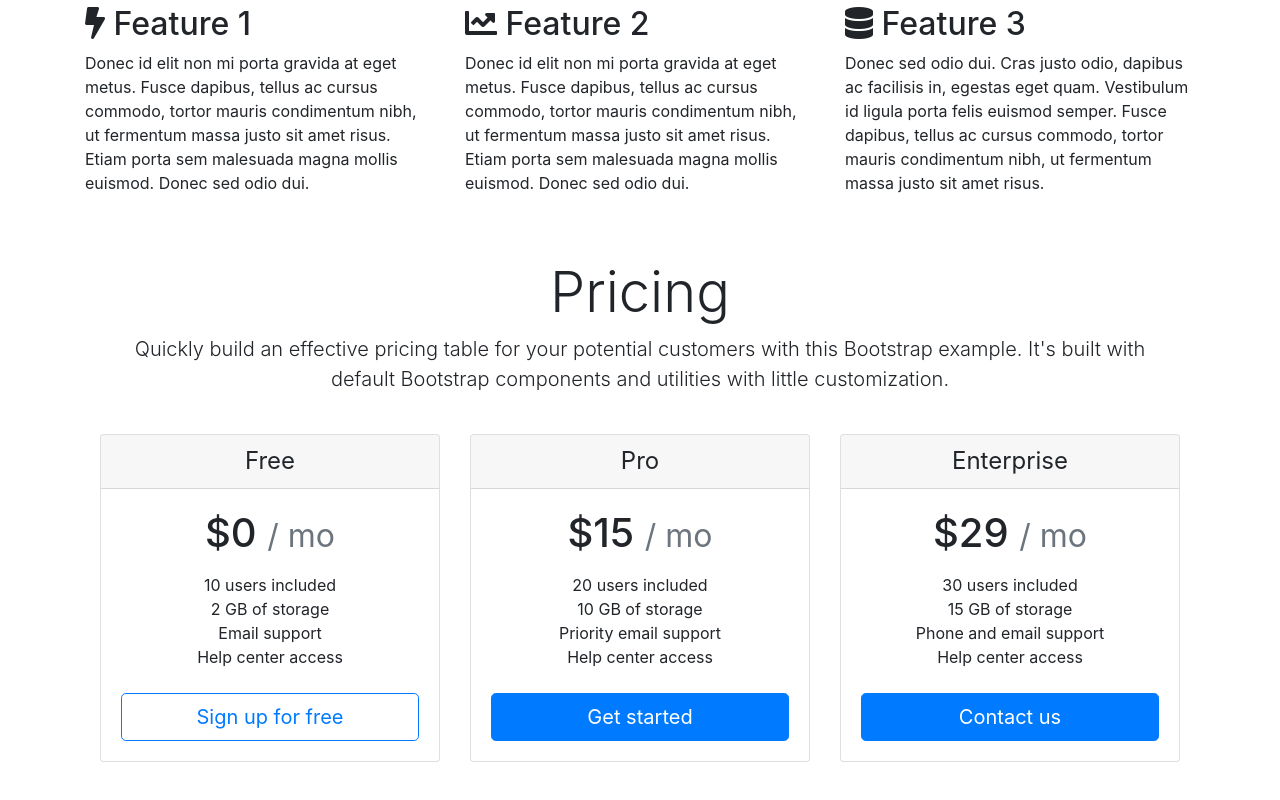
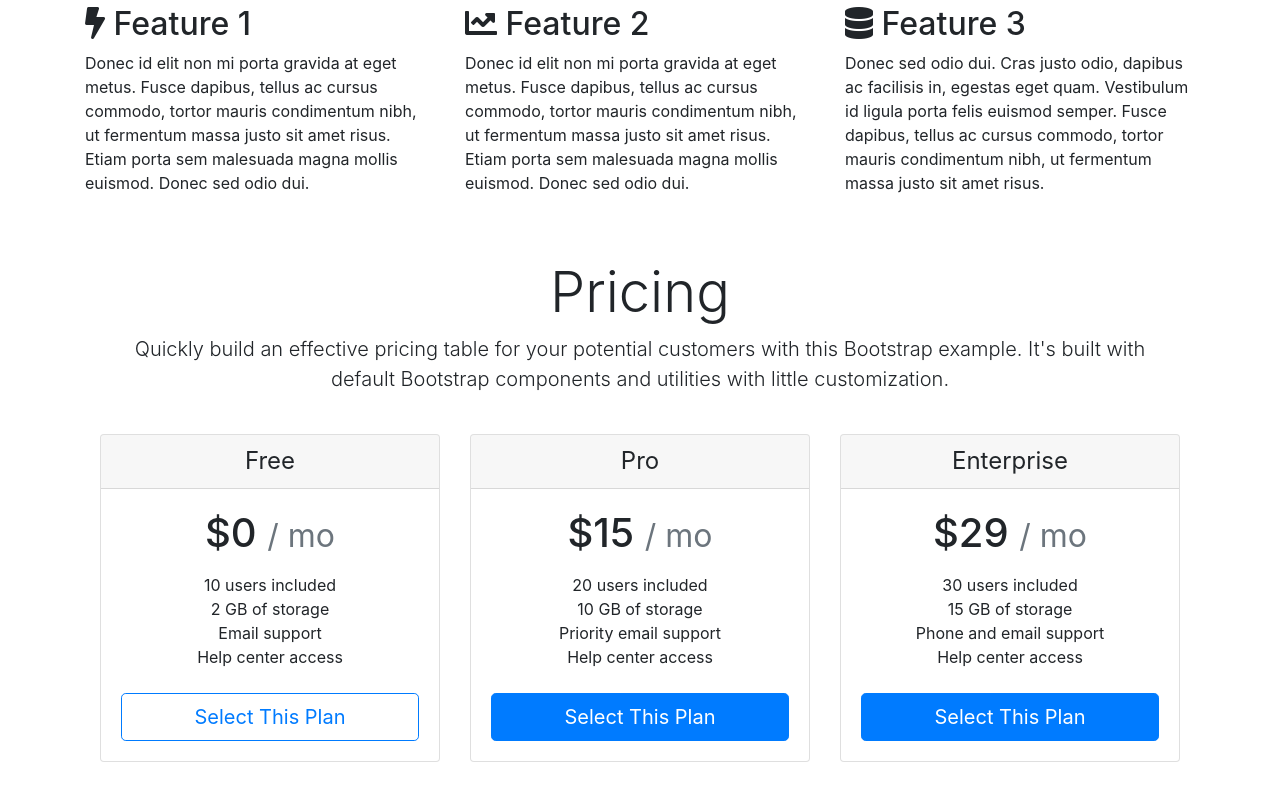
Before and after one commit to ideafabrica/landing-page, a plain HTML site: page index.html in a window 1280 px wide. Shown: the part 804-1604 px from the top of the page. Drawn offline with nearby package versions, Linux system fonts and the light colour scheme.

Commit message:
Change pricing button text

```diff
--- a/index.html
+++ b/index.html
@@ -130,7 +130,7 @@
               <li>Email support</li>
               <li>Help center access</li>
             </ul>
-            <button type="button" class="btn btn-lg btn-block btn-outline-primary" type="button" class="btn btn-primary" data-toggle="modal" data-target="#exampleModalCenter">Sign up for free</button>
+            <button type="button" class="btn btn-lg btn-block btn-outline-primary" type="button" class="btn btn-primary" data-toggle="modal" data-target="#exampleModalCenter">Select This Plan</button>
           </div>
         </div>
         <div class="card mb-4 box-shadow">
@@ -145,7 +145,7 @@
               <li>Priority email support</li>
               <li>Help center access</li>
             </ul>
-            <button type="button" class="btn btn-lg btn-block btn-primary" type="button" class="btn btn-primary" data-toggle="modal" data-target="#exampleModalCenter">Get started</button>
+            <button type="button" class="btn btn-lg btn-block btn-primary" type="button" class="btn btn-primary" data-toggle="modal" data-target="#exampleModalCenter">Select This Plan</button>
           </div>
         </div>
         <div class="card mb-4 box-shadow">
@@ -160,7 +160,7 @@
               <li>Phone and email support</li>
               <li>Help center access</li>
             </ul>
-            <button type="button" class="btn btn-lg btn-block btn-primary" type="button" class="btn btn-primary" data-toggle="modal" data-target="#exampleModalCenter">Contact us</button>
+            <button type="button" class="btn btn-lg btn-block btn-primary" type="button" class="btn btn-primary" data-toggle="modal" data-target="#exampleModalCenter">Select This Plan</button>
           </div>
         </div>
       </div>
```
